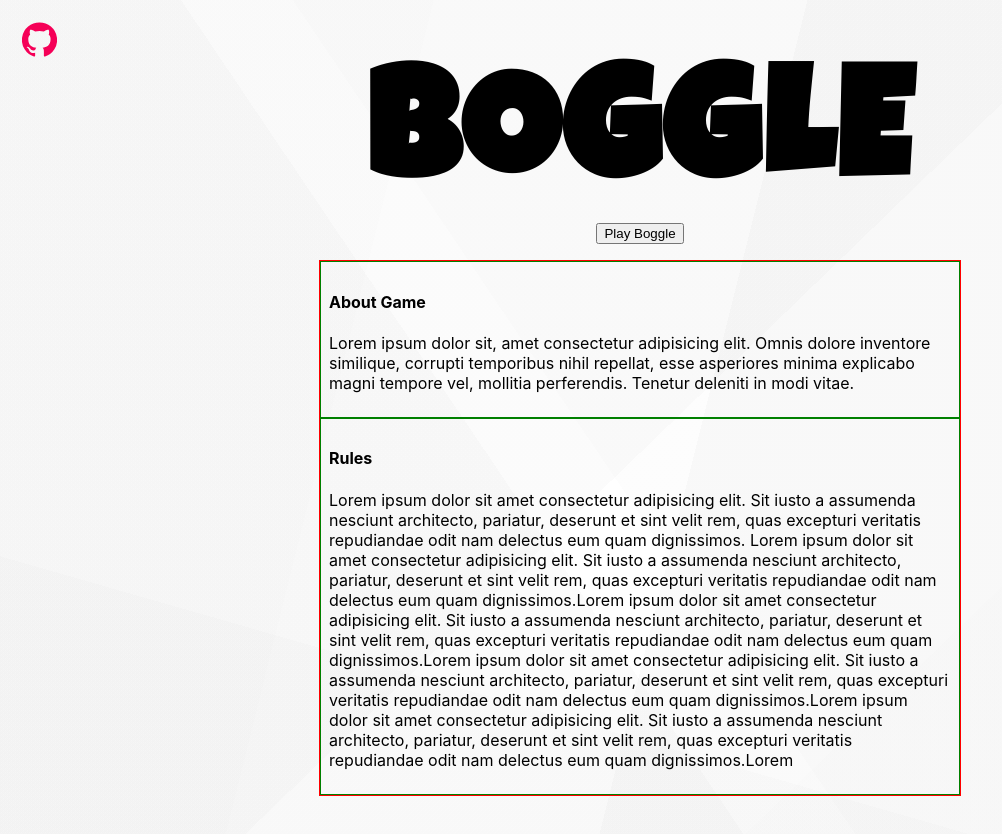
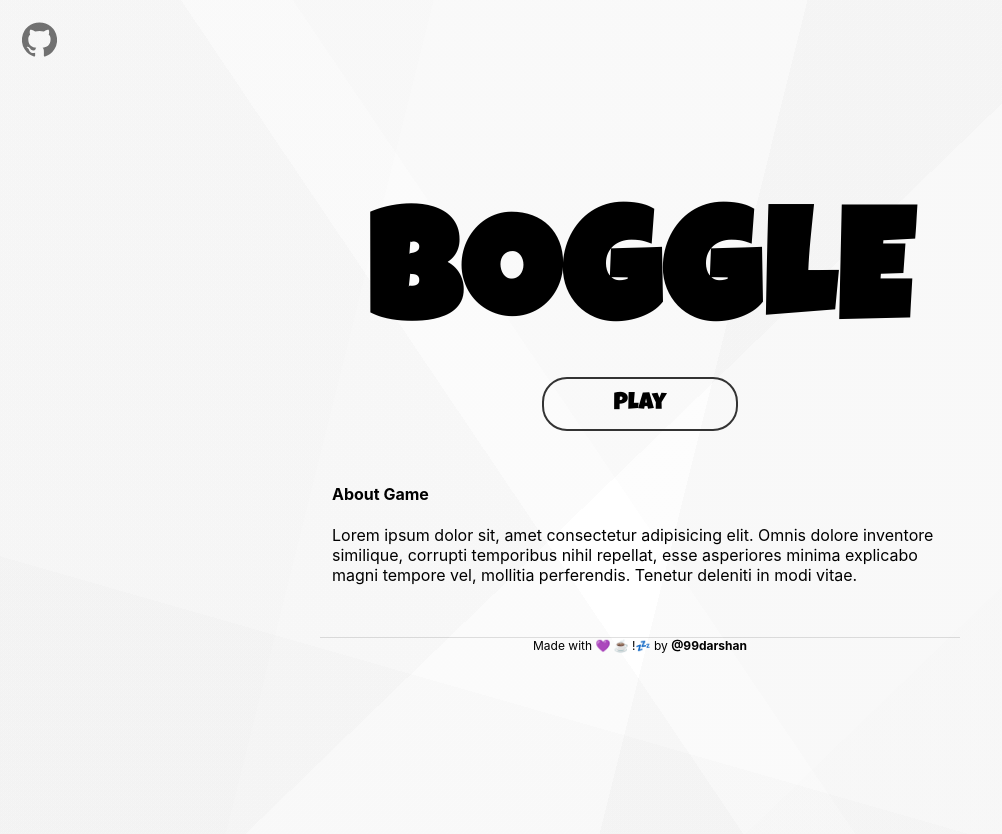
Before and after one commit to 99darshan/play-boggle, a React (Create React App) app in the folder client/: page / in a window 1280 px wide. Shown: the top 834 px of the page, without its empty margins (0-1002 px from the left). Built offline with nearby package versions, Linux system fonts and the light colour scheme.

Commit message:
created play button and home page design improvements

```diff
--- /dev/null
+++ b/client/src/components/PlayButton.jsx
@@ -0,0 +1,12 @@
+import React from "react";
+import "../styles/boggle.scss";
+
+export default function PlayButton({ label, onClick }) {
+  return (
+    <>
+      <div className="button-wrapper" onClick={onClick}>
+        {label}
+      </div>
+    </>
+  );
+}
--- a/client/src/components/Timer.jsx
+++ b/client/src/components/Timer.jsx
@@ -3,7 +3,6 @@ import PropTypes from "prop-types";
 import { useContext } from "react";
 import { BoggleContext } from "../state/boggleContext";
 import { END_GAME } from "../state/boggleActionTypes";
-import TimerIcon from "@material-ui/icons/Timer";
 export default function Timer({ totalTimeInSec, wrapperCssClass }) {
   let { state, dispatch } = useContext(BoggleContext);
   const [timeRemaining, setTimeRemaining] = useState(totalTimeInSec);
--- a/client/src/pages/Home.jsx
+++ b/client/src/pages/Home.jsx
@@ -3,7 +3,8 @@ import { Link } from "react-router-dom";
 import { GAME } from "../constants/routeConstants";
 import GitHubIcon from "@material-ui/icons/GitHub";
 import { IconButton } from "@material-ui/core";
-
+import PlayButton from "../components/PlayButton";
+import Divider from "@material-ui/core/Divider";
 import "../styles/boggle.scss";
 export default function Home() {
   return (
@@ -16,14 +17,16 @@ export default function Home() {
               window.open("https://github.com/99darshan/play-boggle", "_blank");
             }}
           >
-            <GitHubIcon fontSize="large" color="secondary" />
+            <GitHubIcon fontSize="large" color="info" />
           </IconButton>
         </div>
 
         <h1>BOGGLE</h1>
-        <Link to={GAME}>
-          <button>Play Boggle</button>
+
+        <Link to={GAME} style={{ textDecoration: "inherit", color: "inherit" }}>
+          <PlayButton label="Play" />
         </Link>
+
         <div className="desc-wrapper">
           <div className="about">
             <h4>About Game</h4>
@@ -34,27 +37,16 @@ export default function Home() {
               perferendis. Tenetur deleniti in modi vitae.
             </p>
           </div>
-          <div className="about">
-            <h4>Rules</h4>
-            <p>
-              Lorem ipsum dolor sit amet consectetur adipisicing elit. Sit iusto
-              a assumenda nesciunt architecto, pariatur, deserunt et sint velit
-              rem, quas excepturi veritatis repudiandae odit nam delectus eum
-              quam dignissimos. Lorem ipsum dolor sit amet consectetur
-              adipisicing elit. Sit iusto a assumenda nesciunt architecto,
-              pariatur, deserunt et sint velit rem, quas excepturi veritatis
-              repudiandae odit nam delectus eum quam dignissimos.Lorem ipsum
-              dolor sit amet consectetur adipisicing elit. Sit iusto a assumenda
-              nesciunt architecto, pariatur, deserunt et sint velit rem, quas
-              excepturi veritatis repudiandae odit nam delectus eum quam
-              dignissimos.Lorem ipsum dolor sit amet consectetur adipisicing
-              elit. Sit iusto a assumenda nesciunt architecto, pariatur,
-              deserunt et sint velit rem, quas excepturi veritatis repudiandae
-              odit nam delectus eum quam dignissimos.Lorem ipsum dolor sit amet
-              consectetur adipisicing elit. Sit iusto a assumenda nesciunt
-              architecto, pariatur, deserunt et sint velit rem, quas excepturi
-              veritatis repudiandae odit nam delectus eum quam dignissimos.Lorem
-            </p>
+
+          <div className="footer">
+            <Divider />
+
+            <span>
+              Made with 💜 ☕ !💤 by{" "}
+              <a href="https://www.linkedin.com/in/99darshan/" target="_blank">
+                @99darshan
+              </a>
+            </span>
           </div>
         </div>
       </div>
--- a/client/src/styles/boggle.css
+++ b/client/src/styles/boggle.css
@@ -83,14 +83,23 @@ HOME PAGE STYLES
   -webkit-box-direction: normal;
       -ms-flex-direction: column;
           flex-direction: column;
-  border: 1px solid red;
-  margin-top: 16px;
+  margin-top: 20px;
 }
 
-.home-wrapper .desc-wrapper .rules,
 .home-wrapper .desc-wrapper .about {
-  border: 1px solid green;
-  padding: 8px;
+  padding: 12px;
+}
+
+.home-wrapper .desc-wrapper .footer {
+  text-align: center;
+  margin-top: 24px;
+  font-size: 12px;
+}
+
+.home-wrapper .desc-wrapper .footer a {
+  text-decoration: none;
+  color: inherit;
+  font-weight: bold;
 }
 
 @media all and (min-width: 600px) {
@@ -267,4 +276,53 @@ GAME PAGE STYLES
   font-weight: bold;
   font-size: 50px;
 }
+
+/**
+play button
+**/
+.button-wrapper {
+  border: 2px solid #333;
+  border-radius: 25px;
+  text-align: center;
+  display: -webkit-box;
+  display: -ms-flexbox;
+  display: flex;
+  -webkit-box-align: center;
+      -ms-flex-align: center;
+          align-items: center;
+  -webkit-box-pack: center;
+      -ms-flex-pack: center;
+          justify-content: center;
+  width: 40vw;
+  height: 50px;
+  font-family: "Luckiest Guy";
+  font-size: 24px;
+  margin-top: 12px;
+  -webkit-transition: all 0.5s ease-in-out;
+  transition: all 0.5s ease-in-out;
+  cursor: pointer;
+}
+
+.button-wrapper:hover {
+  background: #333;
+  color: #efef;
+}
+
+@media all and (min-width: 600px) {
+  .button-wrapper {
+    width: 30vw;
+  }
+}
+
+@media all and (min-width: 768px) {
+  .button-wrapper {
+    width: 20vw;
+  }
+}
+
+@media all and (min-width: 992px) {
+  .button-wrapper {
+    width: 15vw;
+  }
+}
 /*# sourceMappingURL=boggle.css.map */
--- a/client/src/styles/boggle.scss
+++ b/client/src/styles/boggle.scss
@@ -53,13 +53,22 @@ HOME PAGE STYLES
     width: 95vw;
     display: flex;
     flex-direction: column;
-    border: 1px solid red;
-    margin-top: 16px;
+    //border: 1px solid red;
+    margin-top: 20px;
+    .about {
+      //border: 1px solid green;
+      padding: 12px;
+    }
 
-    .rules,
-    .about {
-      border: 1px solid green;
-      padding: 8px;
+    .footer {
+      text-align: center;
+      margin-top: 24px;
+      font-size: 12px;
+      a {
+        text-decoration: none;
+        color: inherit;
+        font-weight: bold;
+      }
     }
 
     @media all and (min-width: $small) {
@@ -184,3 +193,35 @@ GAME PAGE STYLES
     }
   }
 }
+
+/**
+play button
+**/
+.button-wrapper {
+  border: 2px solid #333;
+  border-radius: 25px;
+  text-align: center;
+  display: flex;
+  align-items: center;
+  justify-content: center;
+  width: 40vw;
+  height: 50px;
+  font-family: $luckiest-guy;
+  font-size: 24px;
+  margin-top: 12px;
+  transition: all 0.5s ease-in-out;
+  cursor: pointer;
+  &:hover {
+    background: #333;
+    color: #efef;
+  }
+  @media all and (min-width: $small) {
+    width: 30vw;
+  }
+  @media all and (min-width: $medium) {
+    width: 20vw;
+  }
+  @media all and (min-width: $large) {
+    width: 15vw;
+  }
+}
```
Also changed, not shown: 1 other file (tests, documents, lock files or other folders).
